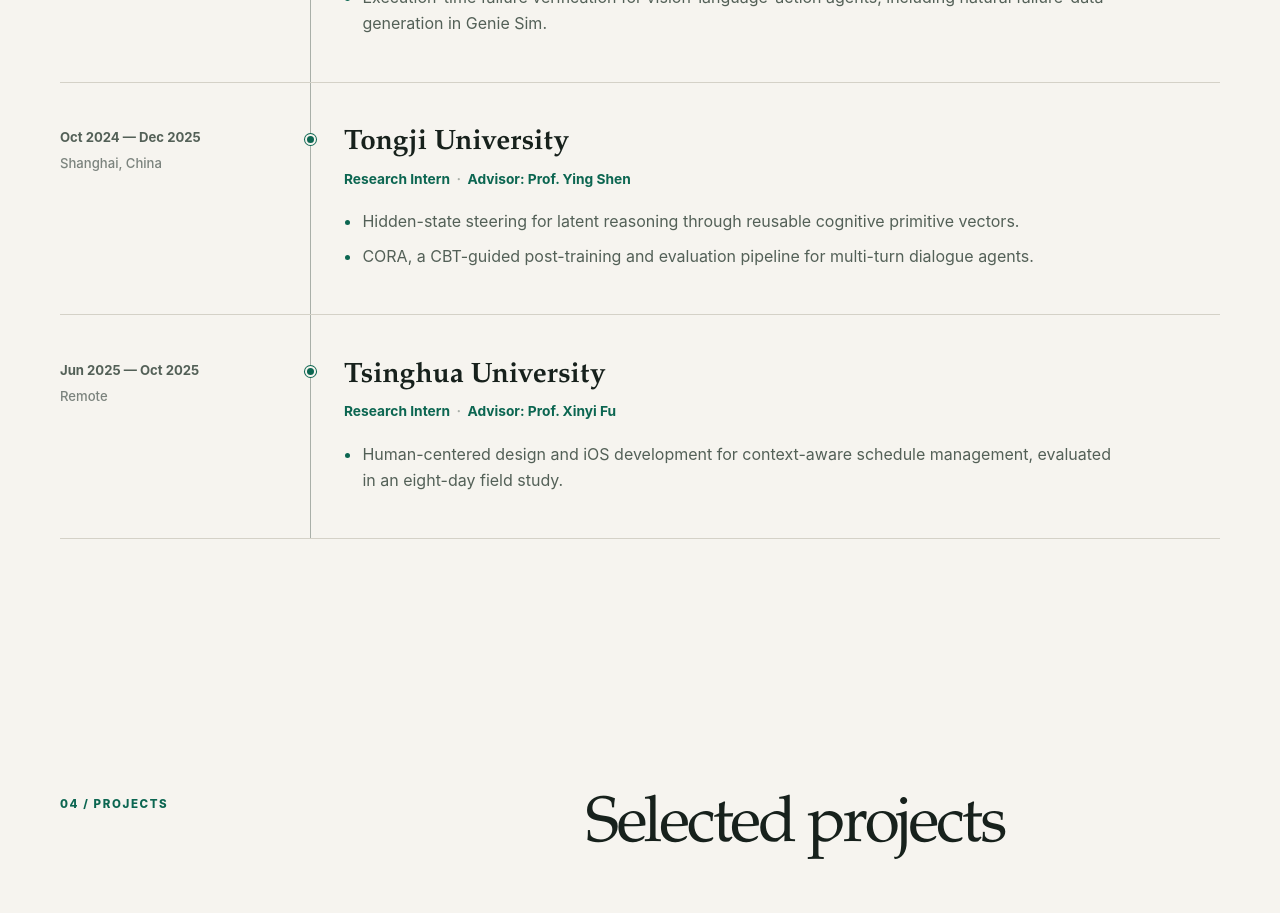
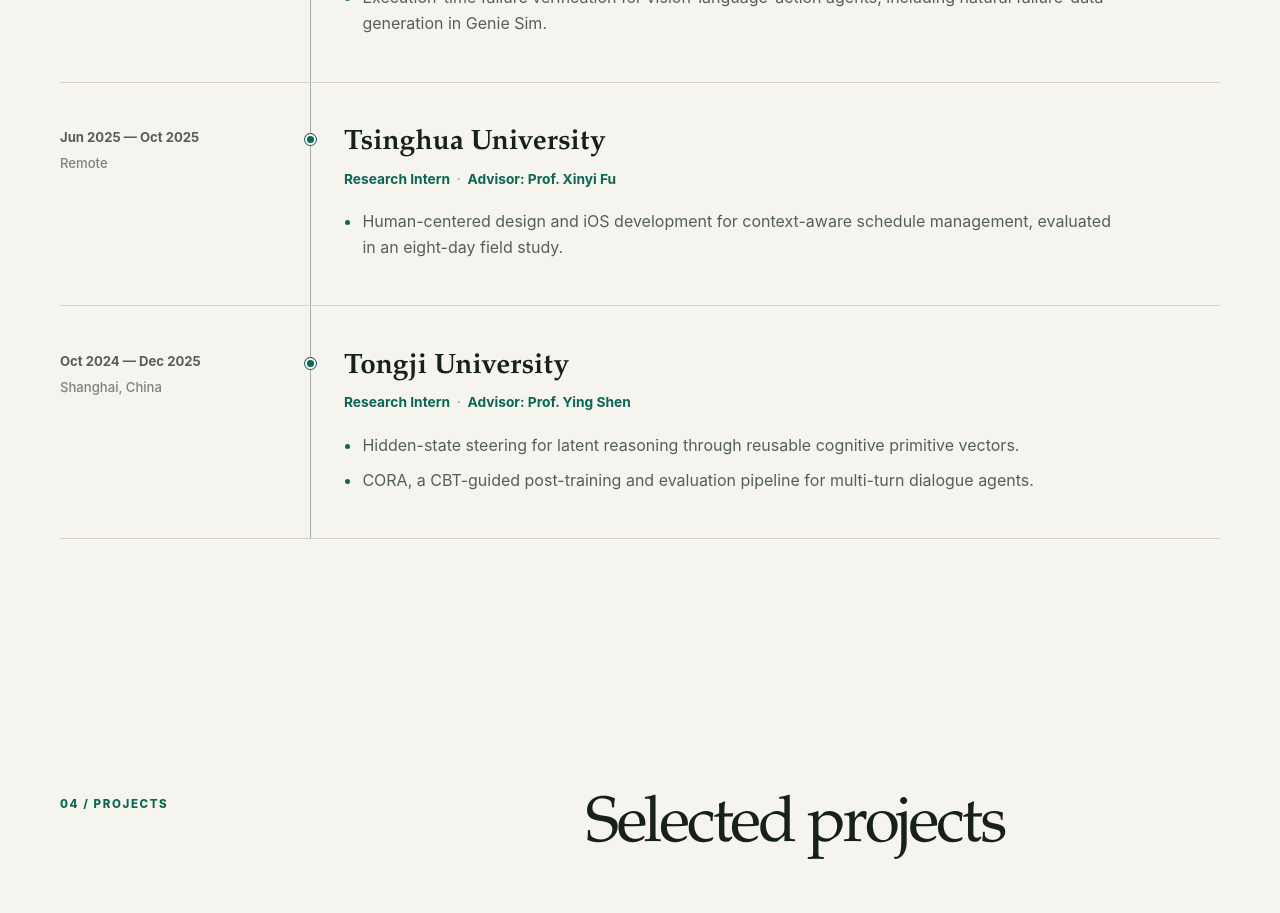
Before and after one commit to kings099/kings099.github.io, a Next.js app: page / in a window 1280 px wide. Shown: the part 4200-5113 px from the top of the page. Built offline with nearby package versions, Linux system fonts and the light colour scheme.

Commit message:
Sort research experience by start date

```diff
--- a/app/page.tsx
+++ b/app/page.tsx
@@ -93,6 +93,16 @@ const experiences = [
     ],
   },
   {
+    organization: "Tsinghua University",
+    role: "Research Intern",
+    period: "Jun 2025 — Oct 2025",
+    location: "Remote",
+    advisor: "Prof. Xinyi Fu",
+    projects: [
+      "Human-centered design and iOS development for context-aware schedule management, evaluated in an eight-day field study.",
+    ],
+  },
+  {
     organization: "Tongji University",
     role: "Research Intern",
     period: "Oct 2024 — Dec 2025",
@@ -101,16 +111,6 @@ const experiences = [
     projects: [
       "Hidden-state steering for latent reasoning through reusable cognitive primitive vectors.",
       "CORA, a CBT-guided post-training and evaluation pipeline for multi-turn dialogue agents.",
-    ],
-  },
-  {
-    organization: "Tsinghua University",
-    role: "Research Intern",
-    period: "Jun 2025 — Oct 2025",
-    location: "Remote",
-    advisor: "Prof. Xinyi Fu",
-    projects: [
-      "Human-centered design and iOS development for context-aware schedule management, evaluated in an eight-day field study.",
     ],
   },
 ];
```
